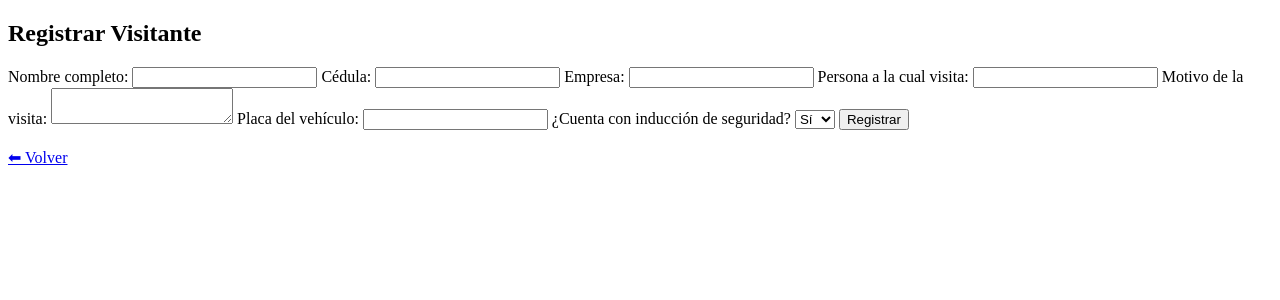
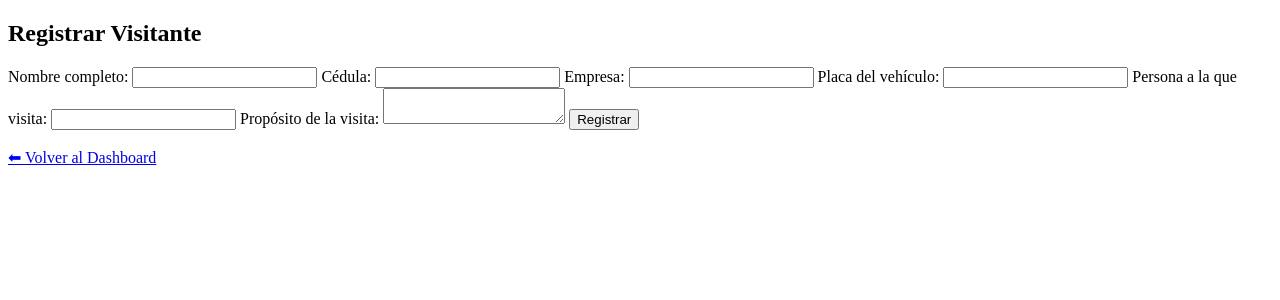
Before and after one commit to luismolinaboni22-art/control_acceso_k9., a Python web app: template k9_app/templates/registrar.html in a window 1280 px wide. Shown: the top 300 px of the page. Run offline with Jinja, Linux system fonts and the light colour scheme; the template is opened without the code that fills it, so the values that code supplies are empty.

Commit message:
Update registrar.html

```diff
--- a/k9_app/templates/registrar.html
+++ b/k9_app/templates/registrar.html
@@ -1,8 +1,9 @@
 <!DOCTYPE html>
-<html>
+<html lang="es">
 <head>
-    <title>Registrar Visitante - K9</title>
-    <link rel="stylesheet" href="{{ url_for('static', filename='style.css') }}">
+    <meta charset="UTF-8">
+    <title>Registrar Visitante</title>
+    <link rel="stylesheet" href="/static/style.css">
 </head>
 
 <body class="container">
@@ -10,7 +11,7 @@
     <h2>Registrar Visitante</h2>
 
     {% if success %}
-<p style="color: green; font-weight: bold;">✔ Visitante registrado con éxito</p>
+    <p style="color: green; font-weight: bold;">✔ Visitante registrado correctamente</p>
     {% endif %}
 
     <form method="POST" class="form">
@@ -24,26 +25,20 @@
         <label>Empresa:</label>
         <input type="text" name="empresa" required>
 
-    <label>Persona a la cual visita:</label>
-    <input type="text" name="persona_visita" required>
-
-    <label>Motivo de la visita:</label>
-    <textarea name="proposito" required></textarea>
-
         <label>Placa del vehículo:</label>
         <input type="text" name="placa">
 
-    <label>¿Cuenta con inducción de seguridad?</label>
-    <select name="induccion" required>
-        <option value="Sí">Sí</option>
-        <option value="No">No</option>
-    </select>
+        <label>Persona a la que visita:</label>
+        <input type="text" name="persona_visita" required>
+
+        <label>Propósito de la visita:</label>
+        <textarea name="proposito" required></textarea>
 
         <button type="submit">Registrar</button>
     </form>
 
     <br>
-<a href="/dashboard">⬅ Volver</a>
+    <a href="/dashboard">⬅ Volver al Dashboard</a>
 
 </body>
 </html>
```
Lines whose indentation alone changed are shown as unchanged.
